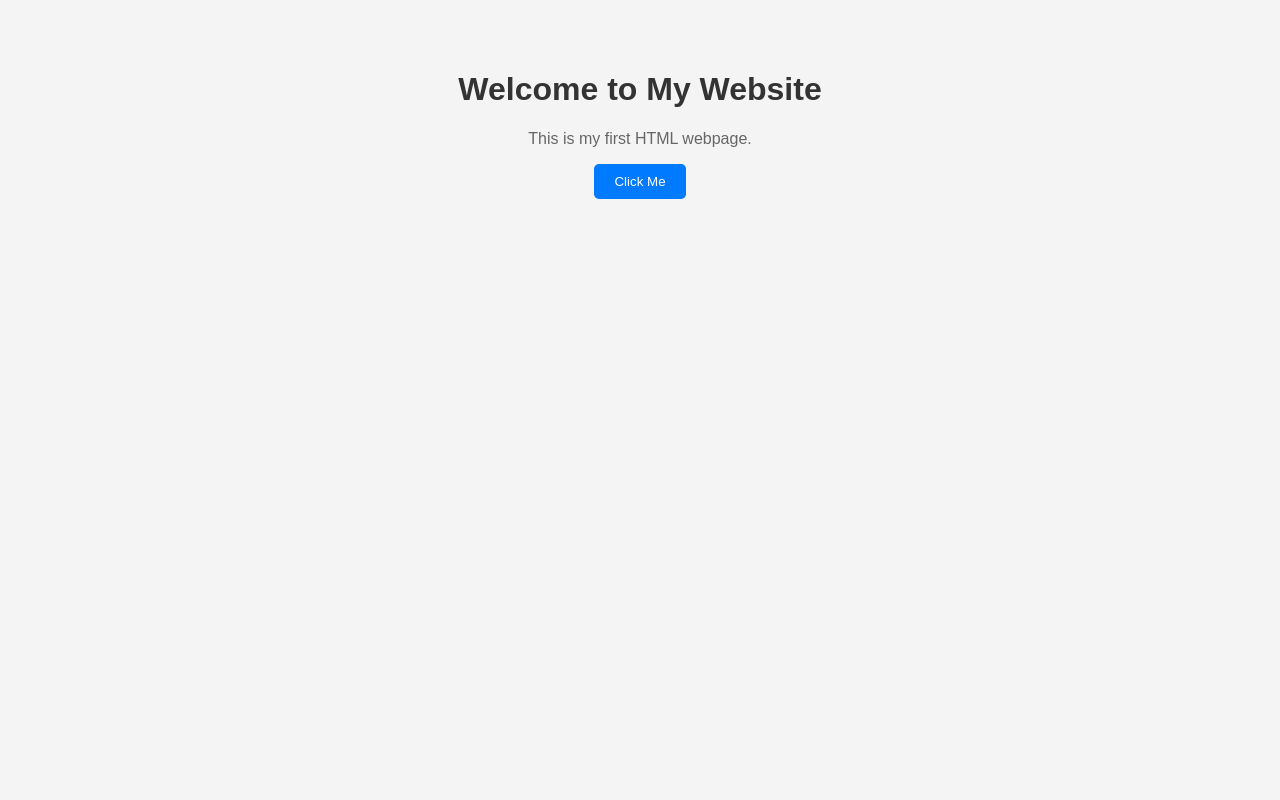
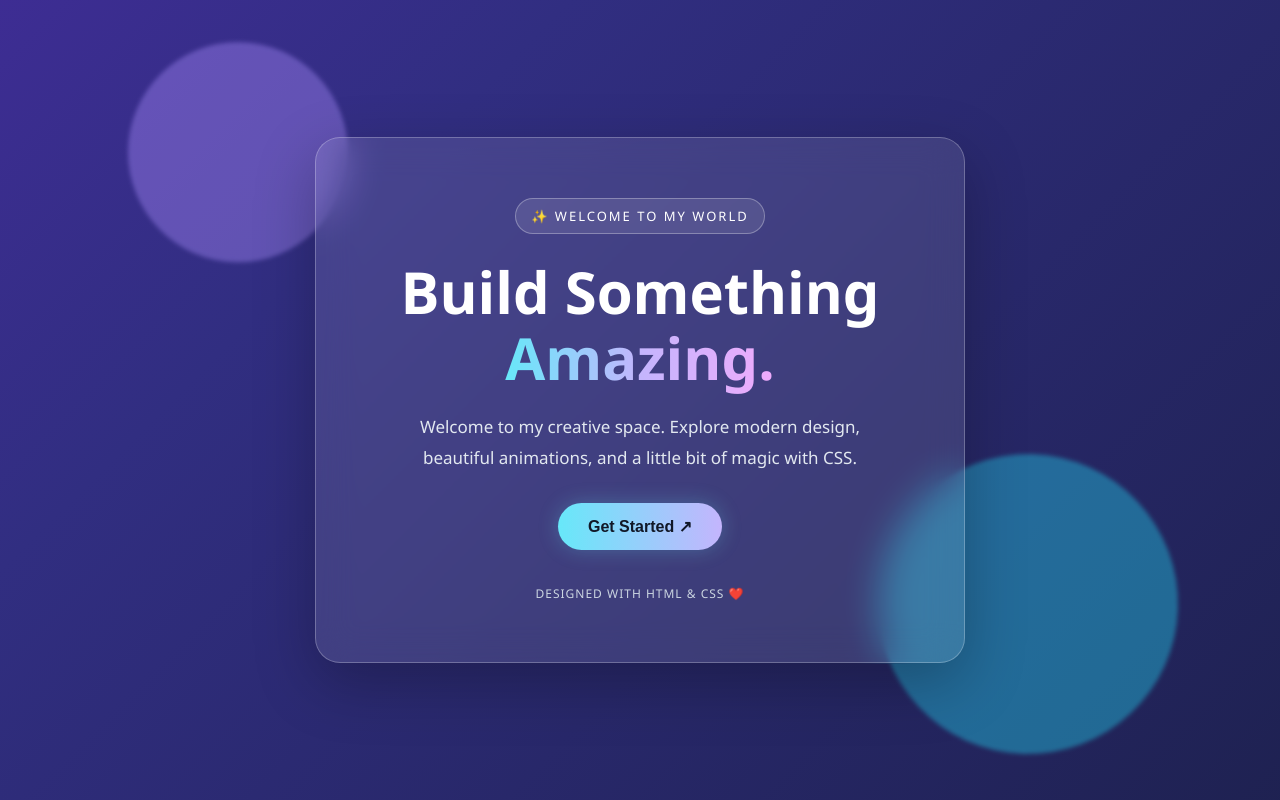
Before and after one commit to manangundigara/CloudRepo, a plain HTML site: page index.html in a window 1280 px wide. Drawn offline with Linux system fonts and the light colour scheme.

Commit message:
Update index.html

```diff
--- a/index.html
+++ b/index.html
@@ -1,49 +1,232 @@
-
 
 <!DOCTYPE html>
 <html lang="en">
 <head>
     <meta charset="UTF-8">
     <meta name="viewport" content="width=device-width, initial-scale=1.0">
-    <title>My First Website</title>
+    <title>My Creative Website</title>
 
     <style>
+        /* Reset */
+        * {
+            margin: 0;
+            padding: 0;
+            box-sizing: border-box;
+        }
+
         body {
-            font-family: Arial, sans-serif;
+            font-family: 'Segoe UI', Arial, sans-serif;
+            min-height: 100vh;
+            display: flex;
+            justify-content: center;
+            align-items: center;
+            overflow: hidden;
+            color: white;
+            background: linear-gradient(
+                -45deg, #0f172a, #312e81, #6d28d9, #0f766e
+            );
+            background-size: 400% 400%;
+            animation: gradient 12s ease infinite;
+        }
+
+        /* Animated background */
+        @keyframes gradient {
+            0%   { background-position: 0% 50%; }
+            50%  { background-position: 100% 50%; }
+            100% { background-position: 0% 50%; }
+        }
+
+        /* Floating background circles */
+        .circle {
+            position: absolute;
+            border-radius: 50%;
+            filter: blur(2px);
+            opacity: 0.4;
+            animation: float 7s ease-in-out infinite;
+        }
+
+        .circle-one {
+            width: 220px;
+            height: 220px;
+            background: #a78bfa;
+            top: 8%;
+            left: 10%;
+        }
+
+        .circle-two {
+            width: 300px;
+            height: 300px;
+            background: #22d3ee;
+            bottom: 5%;
+            right: 8%;
+            animation-delay: -3s;
+        }
+
+        @keyframes float {
+            0%, 100% { transform: translateY(0) rotate(0deg); }
+            50% { transform: translateY(-35px) rotate(10deg); }
+        }
+
+        /* Main glass card */
+        .container {
+            position: relative;
+            z-index: 1;
+            width: min(90%, 650px);
+            padding: 60px 35px;
             text-align: center;
-            background-color: #f4f4f4;
-            margin: 0;
-            padding: 50px;
+            border: 1px solid rgba(255, 255, 255, 0.25);
+            border-radius: 25px;
+            background: rgba(255, 255, 255, 0.10);
+            backdrop-filter: blur(18px);
+            -webkit-backdrop-filter: blur(18px);
+            box-shadow: 0 20px 60px rgba(0, 0, 0, 0.25);
+            animation: appear 1s ease-out;
+            transition: transform 0.4s, box-shadow 0.4s;
+        }
+
+        .container:hover {
+            transform: translateY(-6px);
+            box-shadow: 0 30px 70px rgba(0, 0, 0, 0.35);
+        }
+
+        @keyframes appear {
+            from {
+                opacity: 0;
+                transform: translateY(30px);
+            }
+            to {
+                opacity: 1;
+                transform: translateY(0);
+            }
+        }
+
+        .tag {
+            display: inline-block;
+            padding: 8px 15px;
+            margin-bottom: 25px;
+            border: 1px solid rgba(255,255,255,0.3);
+            border-radius: 50px;
+            background: rgba(255,255,255,0.1);
+            font-size: 13px;
+            letter-spacing: 2px;
+            text-transform: uppercase;
         }
 
         h1 {
-            color: #333;
+            font-size: clamp(35px, 7vw, 58px);
+            font-weight: 800;
+            line-height: 1.15;
+            margin-bottom: 20px;
+        }
+
+        h1 span {
+            background: linear-gradient(90deg, #67e8f9, #c4b5fd, #f0abfc);
+            background-clip: text;
+            -webkit-background-clip: text;
+            color: transparent;
         }
 
         p {
-            color: #666;
+            color: #e2e8f0;
+            font-size: 17px;
+            line-height: 1.8;
+            max-width: 470px;
+            margin: 0 auto 30px;
         }
 
-        button {
-            background-color: #007bff;
-            color: white;
-            padding: 10px 20px;
+        /* Glowing button */
+        .btn {
+            display: inline-block;
+            padding: 14px 30px;
             border: none;
-            border-radius: 5px;
+            border-radius: 50px;
+            color: #111827;
+            background: linear-gradient(90deg, #67e8f9, #c4b5fd);
+            font-size: 16px;
+            font-weight: 700;
             cursor: pointer;
+            box-shadow: 0 0 20px rgba(103, 232, 249, 0.25);
+            transition: transform 0.3s, box-shadow 0.3s;
         }
 
-        button:hover {
-            background-color: #0056b3;
+        .btn:hover {
+            transform: scale(1.07);
+            box-shadow: 0 0 35px rgba(196, 181, 253, 0.65);
+        }
+
+        .btn:active {
+            transform: scale(0.96);
+        }
+
+        .footer {
+            margin-top: 35px;
+            font-size: 12px;
+            color: #cbd5e1;
+            letter-spacing: 1px;
+        }
+
+        /* Mobile responsive */
+        @media (max-width: 480px) {
+            .container {
+                padding: 45px 22px;
+            }
+
+            p {
+                font-size: 15px;
+            }
+
+            .circle-one {
+                width: 140px;
+                height: 140px;
+            }
+
+            .circle-two {
+                width: 180px;
+                height: 180px;
+            }
+        }
+
+        /* Respect reduced motion preferences */
+        @media (prefers-reduced-motion: reduce) {
+            *, *::before, *::after {
+                animation-duration: 0.01ms !important;
+                animation-iteration-count: 1 !important;
+                scroll-behavior: auto !important;
+                transition-duration: 0.01ms !important;
+            }
         }
     </style>
 </head>
+
 <body>
 
-    <h1>Welcome to My Website</h1>
-    <p>This is my first HTML webpage.</p>
+    <div class="circle circle-one"></div>
+    <div class="circle circle-two"></div>
 
-    <button onclick="alert('Hello, World!')">Click Me</button>
+    <main class="container">
+        <div class="tag">✨ Welcome to my world</div>
+
+        <h1>Build Something <span>Amazing.</span></h1>
+
+        <p>
+            Welcome to my creative space. Explore modern design,
+            beautiful animations, and a little bit of magic with CSS.
+        </p>
+
+        <button class="btn" onclick="showMessage()">
+            Get Started ↗
+        </button>
+
+        <div class="footer">
+            DESIGNED WITH HTML & CSS ❤️
+        </div>
+    </main>
+
+    <script>
+        function showMessage() {
+            alert("Welcome! Let's create something amazing.");
+        }
+    </script>
 
 </body>
 </html>
```
